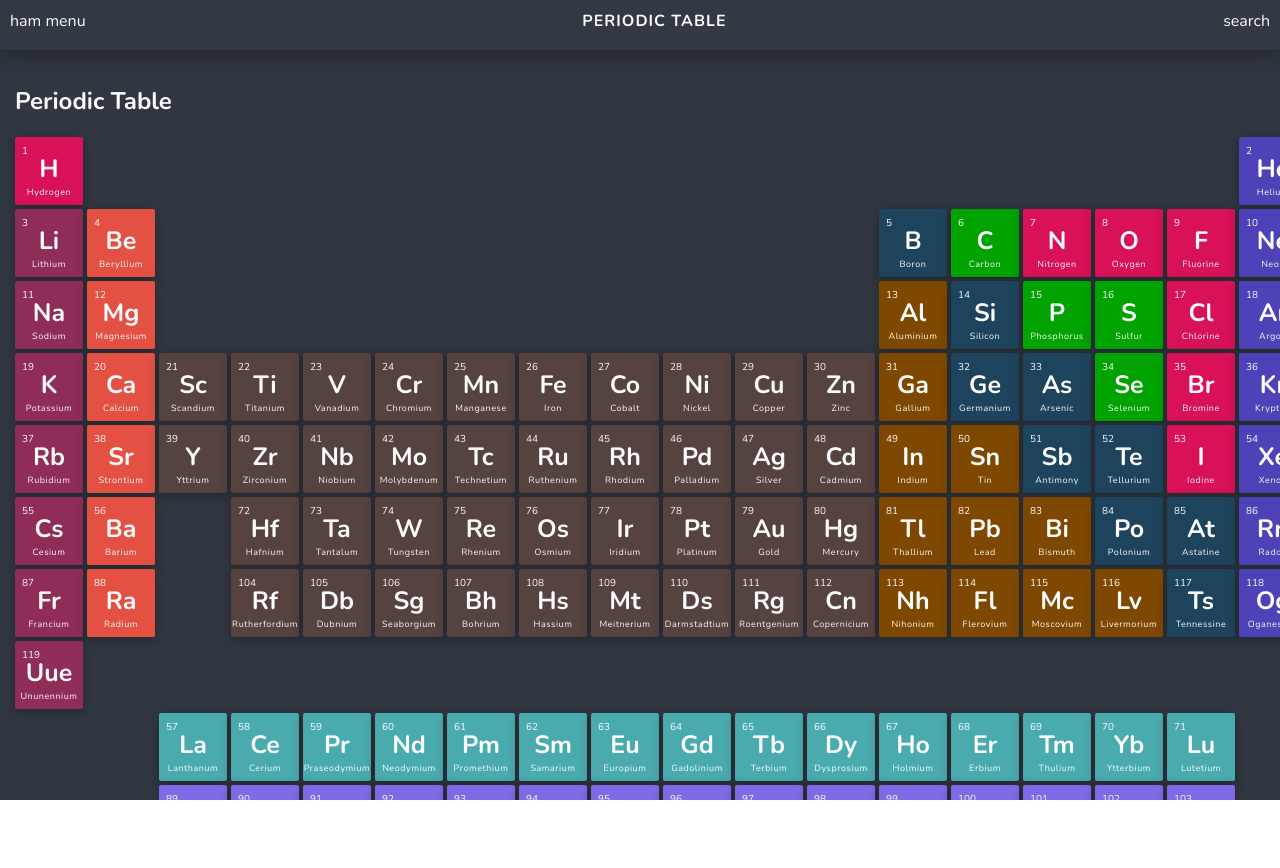
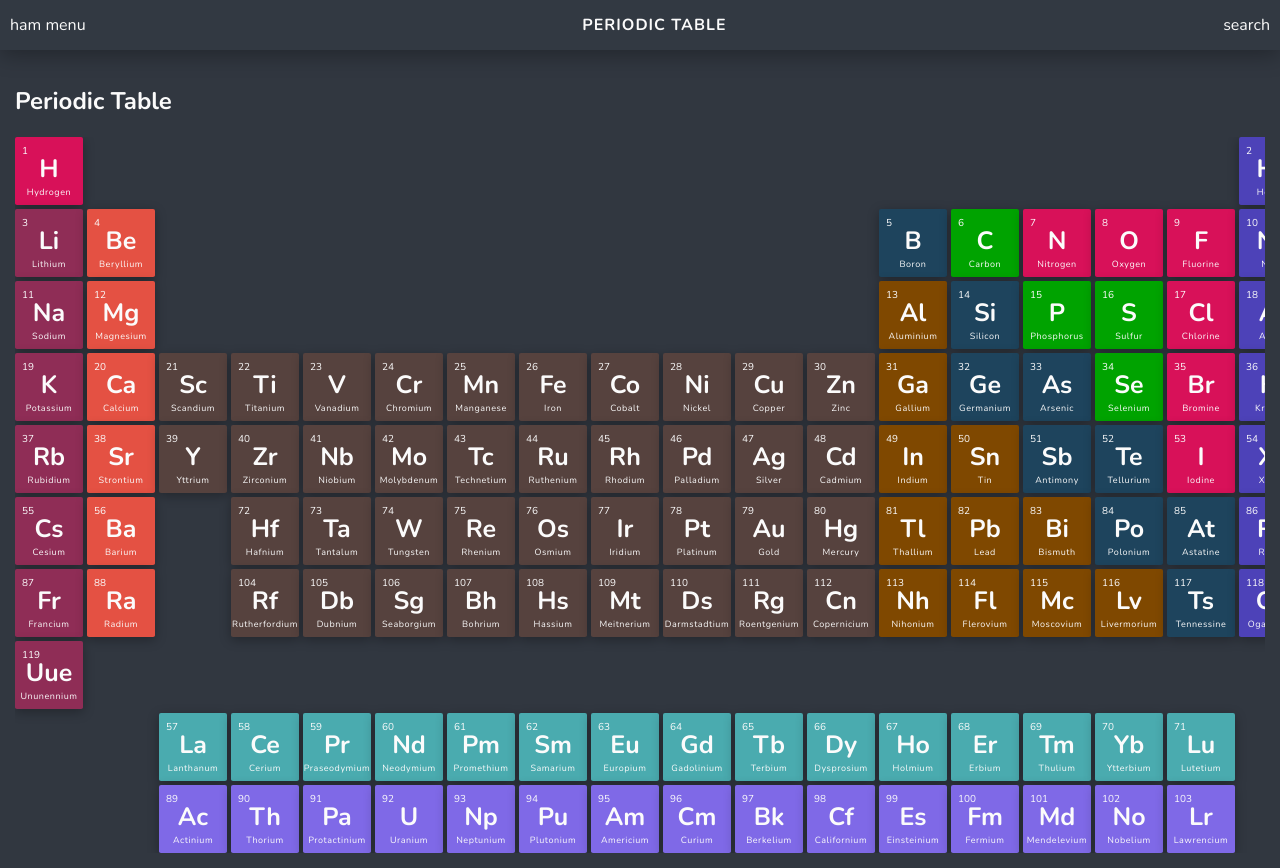
Before and after one commit to calebcadainoo/periodic-table, a React (Create React App) app: page / in a window 1280 px wide. Before the commit the page ends 800 px from the top, so only its background shows below. Built offline with nearby package versions, Linux system fonts and the light colour scheme.

Commit message:
resolved App padding and overflow errors

```diff
--- a/src/App.css
+++ b/src/App.css
@@ -17,11 +17,11 @@
 }
 
 .App {
-  width: 100vw;
-  height: 100vh;
+  width: 100%;
   background: var(--app-background);
   color: var(--app-menu-text);
-  overflow: auto;
+  overflow-x: hidden;
+  overflow-y: auto;
 }
 
 /* centers */
--- a/src/App.js
+++ b/src/App.js
@@ -1,8 +1,8 @@
 import React from 'react'
 import './App.css'
-import AppMenu from './components/AppMenu'
-import AppWorkArea from './components/AppWorkArea'
-import NavBar from './components/NavBar'
+import AppMenu from './components/AppMenu/AppMenu'
+import AppWorkArea from './components/AppWorkArea/AppWorkArea'
+import NavBar from './components/NavBar/NavBar'
 
 function App() {
   return (
--- a/src/components/AppWorkArea.css
+++ b/src/components/AppWorkArea/AppWorkArea.css
@@ -1,7 +1,8 @@
 
 .workarea{
-  /* component styles will be here */
+  overflow-x: auto;
   padding: 15px;
+  /* padding-right: 30px; */
 }
 
 .workarea > * {
@@ -12,4 +13,5 @@
 .workarea-periodic-table{
   display: grid;
   place-items: center;
+  overflow: auto;
 }
--- a/src/components/AppWorkArea.js
+++ b/src/components/AppWorkArea/AppWorkArea.js
@@ -1,6 +1,6 @@
 import React from 'react'
 import './AppWorkArea.css'
-import PeriodicTable from './PeriodicTable'
+import PeriodicTable from '../PeriodicTable/PeriodicTable'
 
 function AppWorkArea() {
   return (
--- a/src/components/NavBar.css
+++ b/src/components/NavBar/NavBar.css
@@ -10,7 +10,8 @@
 }
 
 .navbar-item{
-  /* center this item top to bottom */
+  align-self: center;
+  margin: 0;
 }
 
 .navbar-name{
--- a/src/index.css
+++ b/src/index.css
@@ -2,7 +2,7 @@
 
 
 body,html {
-  width: 100vw;
+  width: 100%;
   height: 100vh;
   margin: 0;
   font-family: 'Nunito', -apple-system, BlinkMacSystemFont, 'Segoe UI', 'Roboto', 'Oxygen',
```
Also changed, not shown: src/components/PeriodicTable/PeriodicTable.js (renamed from src/components/PeriodicTable.js, +1 -7 lines), src/components/AppMenu/AppMenu.js (renamed from src/components/AppMenu.js), src/components/NavBar/NavBar.js (renamed from src/components/NavBar.js), src/components/PeriodicTable/PeriodicTable.css (renamed from src/components/PeriodicTable.css), 18 other files (tests, documents, lock files or other folders).
